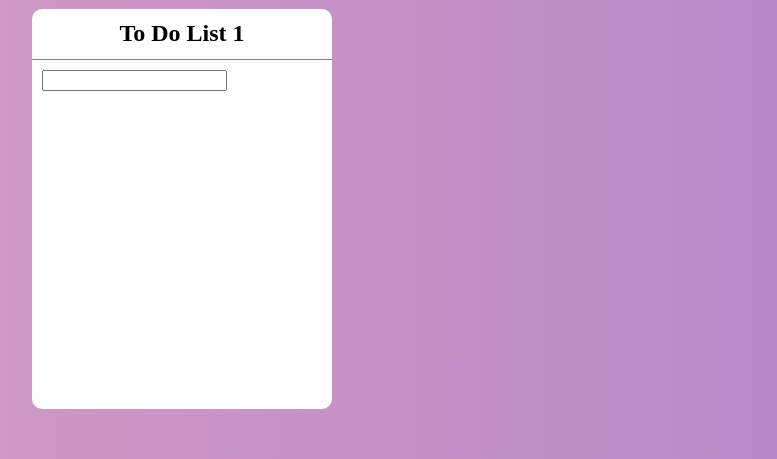
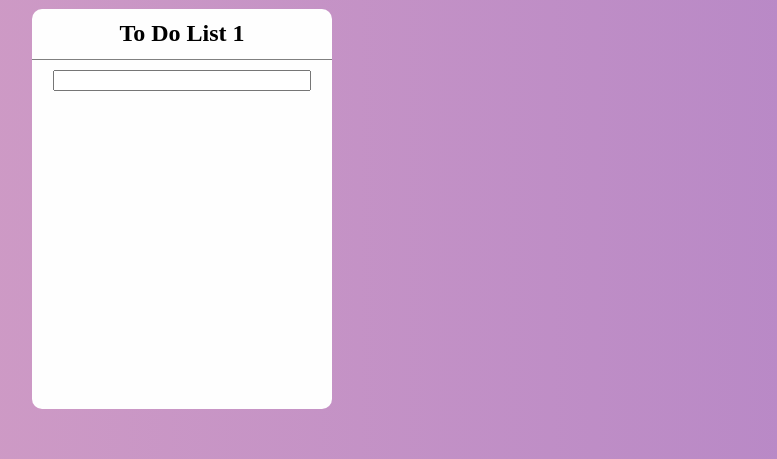
Before and after one commit to bheemeshmsd/POC, a React app: page / in a window 1280 px wide. Shown: the part 156-615 px from the top of the page, without its empty margins (68-845 px from the left). Built offline with nearby package versions, Linux system fonts and the light colour scheme.

Commit message:
css changes

```diff
--- a/assests/styles.scss
+++ b/assests/styles.scss
@@ -12,7 +12,7 @@ body {
     flex-wrap: $wrap;
 }
 
-.rm-outline-border{
+%rm-outline-border{
     outline: none;
     border: none;
 }
@@ -34,7 +34,7 @@ body {
         width: 50px;
         border-radius: 50%;
         @include flexbox-style;
-        @extend .rm-outline-border;
+        @extend %rm-outline-border;
         margin: 10px;
         cursor: pointer;
 
@@ -104,7 +104,7 @@ body {
     button {
         height: 25px;
         @include flexbox-style;
-        @extend .rm-outline-border;
+        @extend %rm-outline-border;
         cursor: pointer;
         position: absolute;
         right: 10px;
@@ -121,15 +121,15 @@ body {
     height: calc(100% - 50px);
     width: 100%;
     overflow: scroll;
-    @include flexbox-style($justify:flex-start,$align:flex-start,$direction:column);
-    input {
+    @include flexbox-style($justify:flex-start,$align:center,$direction:column);
+    > input {
         outline: none;
-        margin: 0 10px;
+        width:calc( 100% - 50px );
     }
 }
 
 .listItem {
-    // height: 50px;
+    height: 50px;
     width: 100%;
     @include flexbox-style(space-between);
 
@@ -153,7 +153,7 @@ body {
     button {
         height: 25px;
         @include flexbox-style;
-        @extend .rm-outline-border;
+        @extend %rm-outline-border;
         cursor: pointer;
         background-color: transparent;
 
@@ -195,7 +195,7 @@ body {
             right: 10px;
             top: 10px;
             border-radius: 10px;
-            @extend .rm-outline-border;
+            @extend %rm-outline-border;
             cursor: pointer;
         }
     }
@@ -208,7 +208,7 @@ body {
             width: 75%;
             margin: 0 10px;
             padding: 10px;
-            @extend .rm-outline-border;
+            @extend %rm-outline-border;
             border-radius: 15px;
         }
     }
```
